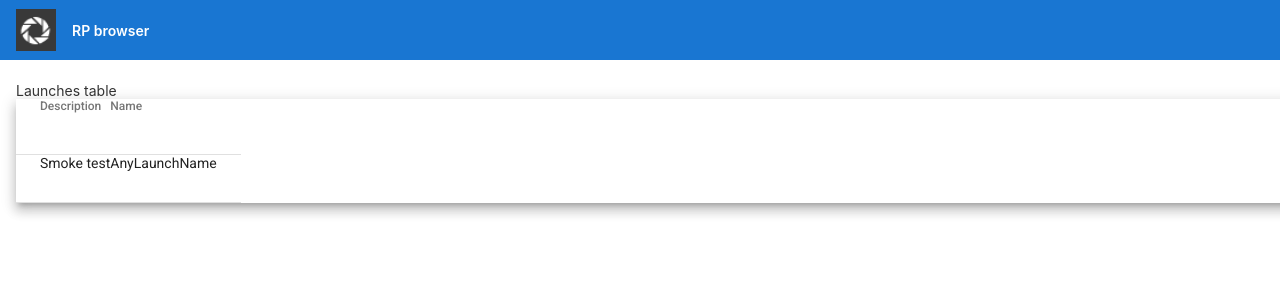
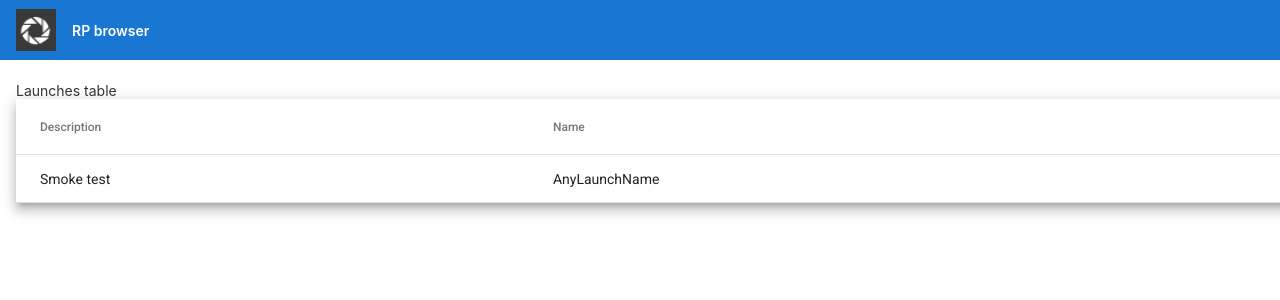
Before and after one commit to djnet/rp-browser-ng, an Angular app: page / in a window 1280 px wide. Shown: the top 300 px of the page. Built offline with nearby package versions, Linux system fonts and the light colour scheme.

Commit message:
add rp-browser - launches - column names

```diff
--- a/src/app/rp-browser/launches/launches.component.html
+++ b/src/app/rp-browser/launches/launches.component.html
@@ -1,4 +1,4 @@
-<mat-table #table [dataSource]="dataSource" class="mat-elevation-z8">
+<table mat-table [dataSource]="dataSource" class="mat-elevation-z8">
   <!-- Symbol Column -->
   <ng-container matColumnDef="description">
     <th mat-header-cell *matHeaderCellDef> Description </th>
@@ -12,5 +12,4 @@
 
   <tr mat-header-row *matHeaderRowDef="displayedColumns"></tr>
   <tr mat-row *matRowDef="let row; columns: displayedColumns;"></tr>
-
-</mat-table>
+</table>
```
